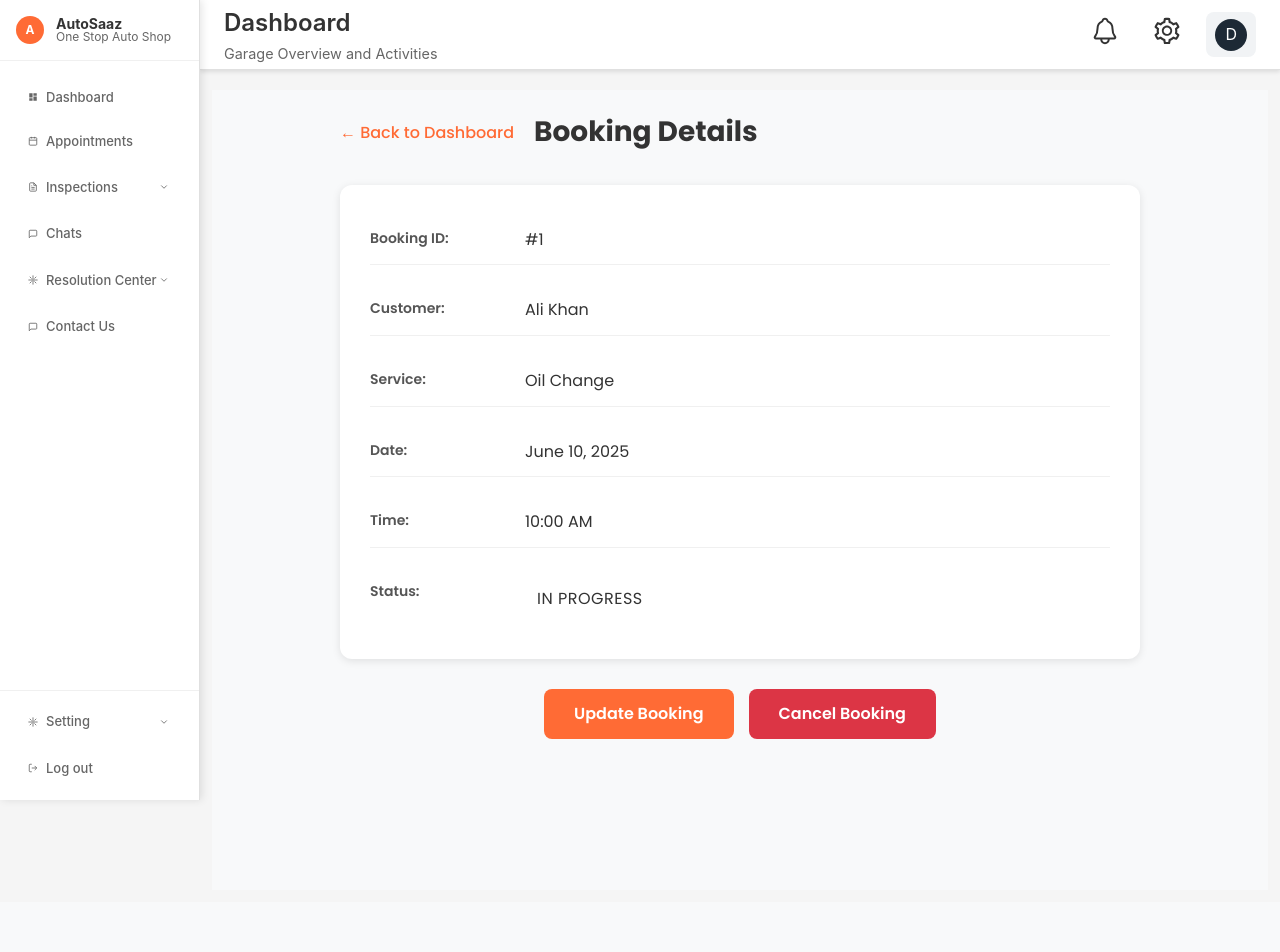
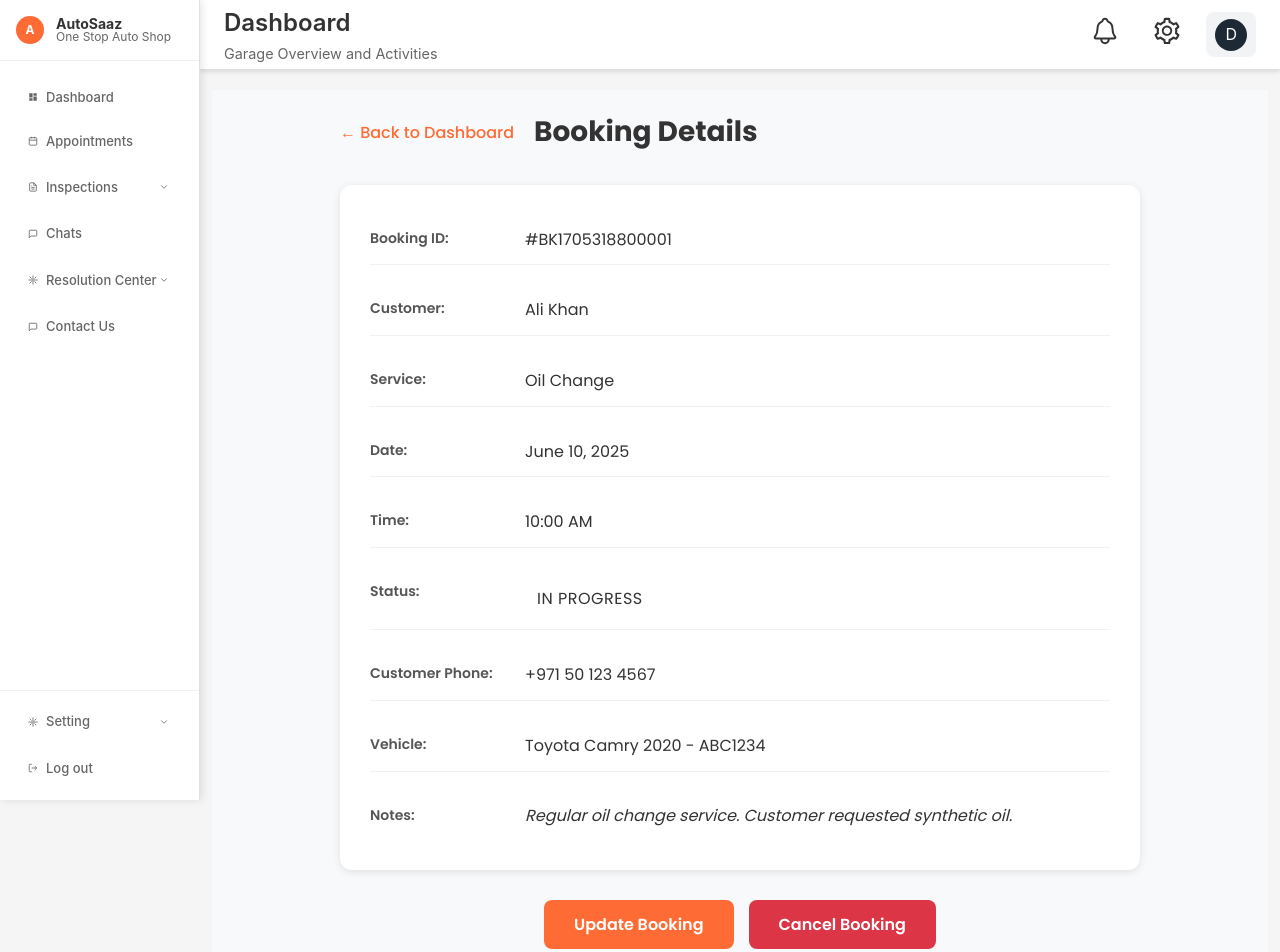
Before and after one commit to GilChiu/AutoSaaz-Garage-Client, a React (Create React App) app: page /bookings/1 in a window 1280 px wide. Shown: the top 952 px of the page. Before the commit the page ends 902 px from the top, so only its background shows below. Built offline with nearby package versions, Linux system fonts and the light colour scheme.

Commit message:
feat: Enhance booking detail page with default values for missing fields and improve mock data

```diff
--- a/src/components/Dashboard/BookingSummary.css
+++ b/src/components/Dashboard/BookingSummary.css
@@ -141,6 +141,20 @@
   font-size: var(--font-size-base);
 }
 
+.dashboard-no-bookings p {
+  margin: 0 0 8px 0;
+  font-size: 16px;
+  font-weight: 500;
+  color: var(--color-text-primary);
+}
+
+.dashboard-no-bookings-subtitle {
+  display: block;
+  font-size: 14px;
+  color: var(--color-text-secondary);
+  font-weight: 400;
+}
+
 .dashboard-booking-summary-loading {
   display: flex;
   align-items: center;
--- a/src/components/Dashboard/BookingSummary.jsx
+++ b/src/components/Dashboard/BookingSummary.jsx
@@ -58,7 +58,8 @@ const BookingSummary = () => {
 
             {bookings.length === 0 ? (
                 <div className="dashboard-no-bookings">
-                    <p>No bookings found.</p>
+                    <p>No bookings yet</p>
+                    <span className="dashboard-no-bookings-subtitle">Your upcoming bookings will appear here</span>
                 </div>
             ) : (
                 <div className="dashboard-booking-table-container">
--- a/src/mocks/bookings.json
+++ b/src/mocks/bookings.json
@@ -1,44 +1,131 @@
 [
   {
     "id": 1,
+    "booking_number": "BK1705318800001",
     "customer_name": "Ali Khan",
+    "customer_phone": "+971 50 123 4567",
+    "customer_email": "ali.khan@example.com",
     "service_type": "Oil Change",
+    "service_description": "Full synthetic oil change with filter replacement",
     "appointment_date": "2025-06-10",
-    "status": "pending"
+    "booking_date": "2025-06-10",
+    "scheduled_time": "10:00",
+    "vehicle_make": "Toyota",
+    "vehicle_model": "Camry",
+    "vehicle_year": 2020,
+    "vehicle_plate_number": "ABC1234",
+    "estimated_cost": 150.00,
+    "actual_cost": 150.00,
+    "status": "pending",
+    "payment_status": "pending",
+    "assigned_technician": "Ahmed Malik",
+    "notes": "Regular oil change service. Customer requested synthetic oil.",
+    "internal_notes": "VIP customer - priority service"
   },
   {
     "id": 2,
+    "booking_number": "BK1705318800002",
     "customer_name": "Sara Malik",
+    "customer_phone": "+971 55 987 6543",
+    "customer_email": "sara.malik@example.com",
     "service_type": "AC Repair",
+    "service_description": "AC not cooling properly - needs diagnostic",
     "appointment_date": "2025-06-10",
-    "status": "pending"
+    "booking_date": "2025-06-10",
+    "scheduled_time": "11:00",
+    "vehicle_make": "Honda",
+    "vehicle_model": "Accord",
+    "vehicle_year": 2019,
+    "vehicle_plate_number": "XYZ5678",
+    "estimated_cost": 300.00,
+    "status": "pending",
+    "payment_status": "pending",
+    "assigned_technician": "Mohammed Ali",
+    "notes": "AC not cooling properly. Check refrigerant levels and compressor.",
+    "internal_notes": "Customer mentioned strange noise from AC"
   },
   {
     "id": 3,
+    "booking_number": "BK1705318800003",
     "customer_name": "Hamza",
+    "customer_phone": "+971 50 234 5678",
     "service_type": "Oil Change",
     "appointment_date": "2025-06-10",
-    "status": "pending"
+    "booking_date": "2025-06-10",
+    "scheduled_time": "14:00",
+    "vehicle_make": "Nissan",
+    "vehicle_model": "Altima",
+    "vehicle_year": 2021,
+    "vehicle_plate_number": "DEF9012",
+    "estimated_cost": 120.00,
+    "status": "pending",
+    "payment_status": "pending",
+    "notes": "Standard oil change service.",
+    "internal_notes": "Regular customer - monthly service"
   },
   {
     "id": 4,
+    "booking_number": "BK1705318800004",
     "customer_name": "Rehman",
+    "customer_phone": "+971 56 345 6789",
     "service_type": "Battery Change",
     "appointment_date": "2025-06-10",
-    "status": "pending"
+    "booking_date": "2025-06-10",
+    "scheduled_time": "15:00",
+    "vehicle_make": "Chevrolet",
+    "vehicle_model": "Malibu",
+    "vehicle_year": 2018,
+    "vehicle_plate_number": "GHI3456",
+    "estimated_cost": 250.00,
+    "status": "pending",
+    "payment_status": "pending",
+    "assigned_technician": "Ahmed Malik",
+    "notes": "Battery not holding charge. Replace with new battery.",
+    "internal_notes": "Check alternator as well"
   },
   {
     "id": 5,
+    "booking_number": "BK1705318800005",
     "customer_name": "Noor",
+    "customer_phone": "+971 50 456 7890",
+    "customer_email": "noor@example.com",
     "service_type": "AC Repair",
     "appointment_date": "2025-06-10",
-    "status": "completed"
+    "booking_date": "2025-06-10",
+    "scheduled_time": "09:00",
+    "vehicle_make": "Ford",
+    "vehicle_model": "Explorer",
+    "vehicle_year": 2020,
+    "vehicle_plate_number": "JKL7890",
+    "estimated_cost": 350.00,
+    "actual_cost": 380.00,
+    "status": "completed",
+    "payment_status": "paid",
+    "completion_date": "2025-06-10T13:30:00Z",
+    "assigned_technician": "Mohammed Ali",
+    "notes": "AC compressor replaced. System recharged.",
+    "internal_notes": "Compressor was seized - warranty claim filed"
   },
   {
     "id": 6,
+    "booking_number": "BK1705318800006",
     "customer_name": "Sunny",
+    "customer_phone": "+971 55 567 8901",
     "service_type": "Oil Change",
     "appointment_date": "2025-06-10",
-    "status": "completed"
+    "booking_date": "2025-06-10",
+    "scheduled_time": "13:00",
+    "vehicle_make": "Mazda",
+    "vehicle_model": "CX-5",
+    "vehicle_year": 2022,
+    "vehicle_plate_number": "MNO2345",
+    "estimated_cost": 140.00,
+    "actual_cost": 140.00,
+    "status": "completed",
+    "payment_status": "paid",
+    "completion_date": "2025-06-10T14:45:00Z",
+    "assigned_technician": "Ahmed Malik",
+    "notes": "Standard maintenance service as requested.",
+    "internal_notes": "Regular 5000km service"
   }
 ]
--- a/src/pages/BookingDetailPage.jsx
+++ b/src/pages/BookingDetailPage.jsx
@@ -198,65 +198,26 @@ const BookingDetailPage = () => {
                             </span>
                         </div>
 
-                        {booking.phone && (
                         <div className="booking-detail-row">
                             <label>Customer Phone:</label>
-                                <span className="customer-phone">{booking.phone}</span>
+                            <span className="customer-phone">{booking.phone || 'Not provided'}</span>
                         </div>
-                        )}
 
-                        {booking.email && (
-                            <div className="booking-detail-row">
-                                <label>Customer Email:</label>
-                                <span className="customer-email">{booking.email}</span>
-                            </div>
-                        )}
-
-                        {booking.vehicle && (
                         <div className="booking-detail-row">
                             <label>Vehicle:</label>
                             <span className="vehicle-info">
-                                    {booking.vehicle}
-                                    {booking.plateNumber && ` - ${booking.plateNumber}`}
+                                {booking.vehicle
+                                    ? `${booking.vehicle}${booking.plateNumber ? ` - ${booking.plateNumber}` : ''}`
+                                    : 'Not specified'}
                             </span>
                         </div>
-                        )}
 
-                        {(booking.estimatedCost || booking.actualCost) && (
-                            <div className="booking-detail-row">
-                                <label>Cost:</label>
-                                <span className="booking-cost">
-                                    {booking.actualCost
-                                        ? `AED ${booking.actualCost.toFixed(2)}`
-                                        : booking.estimatedCost
-                                        ? `Est. AED ${booking.estimatedCost.toFixed(2)}`
-                                        : 'TBD'}
+                        <div className="booking-detail-row notes-row">
+                            <label>Notes:</label>
+                            <span className="booking-notes">
+                                {booking.notes || 'No additional notes'}
                             </span>
                         </div>
-                        )}
-
-                        {booking.paymentStatus && (
-                            <div className="booking-detail-row">
-                                <label>Payment Status:</label>
-                                <span className={`payment-badge payment-${booking.paymentStatus}`}>
-                                    {booking.paymentStatus.charAt(0).toUpperCase() + booking.paymentStatus.slice(1)}
-                                </span>
-                            </div>
-                        )}
-
-                        {booking.assignedTechnician && (
-                            <div className="booking-detail-row">
-                                <label>Assigned Technician:</label>
-                                <span className="technician-name">{booking.assignedTechnician}</span>
-                            </div>
-                        )}
-
-                        {booking.notes && (
-                            <div className="booking-detail-row notes-row">
-                                <label>Notes:</label>
-                                <span className="booking-notes">{booking.notes}</span>
-                            </div>
-                        )}
                     </div>
                 </div>
 
```
Also changed, not shown: 2 other files (tests, documents, lock files or other folders). Lines whose indentation alone changed are shown as unchanged.
